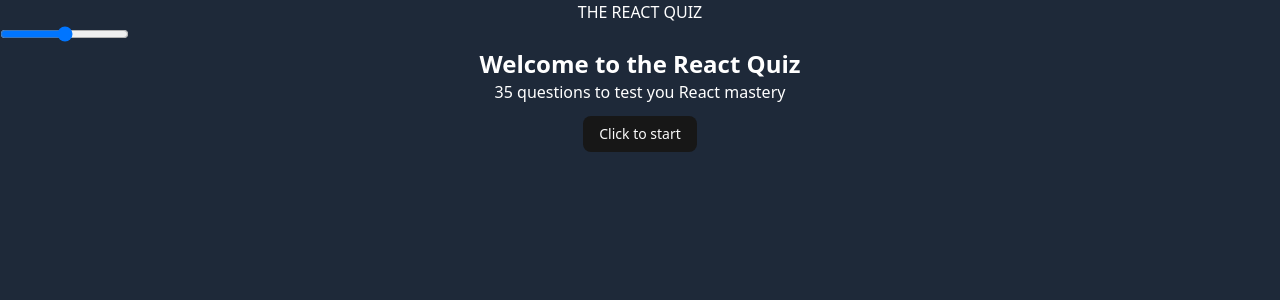
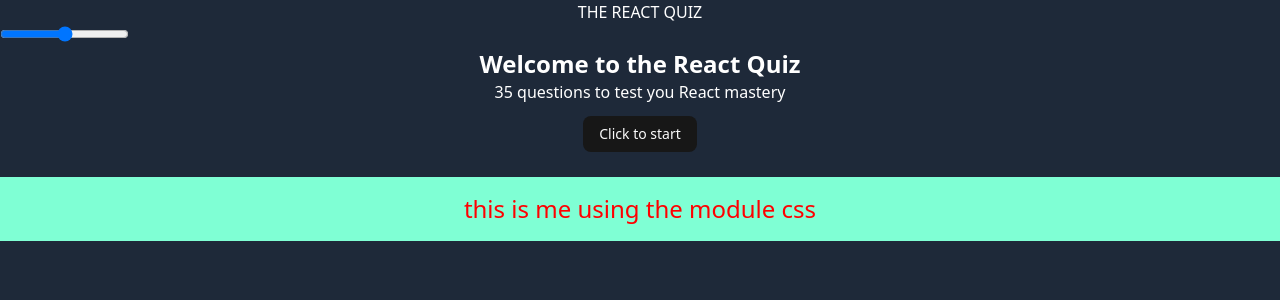
Before and after one commit to okechukwu-okolie/academy-kit-lms, a React (Vite) app in the folder client/: page / in a window 1280 px wide. Shown: the top 300 px of the page. Built offline with nearby package versions, Linux system fonts and the light colour scheme; no server answers.

Commit message:
adding to the codebase

```diff
--- a/client/src/dateCounter/DateCounter.jsx
+++ b/client/src/dateCounter/DateCounter.jsx
@@ -4,6 +4,7 @@ import Question from './Question';
 import { quizQuestions } from '@/jsonData/quizz';
 import QuizGreeting from './QuizGreeting';
 import SingleQuestion from './SingleQuestion';
+import styles from '../dateCounter/Landing.module.css'
 
 
 const initialState ={
@@ -56,6 +57,9 @@ const DateCounter = () => {
           {status === 'ready' && <QuizGreeting numberOfQuestions={numberOfQuestions} dispatch= {dispatch}/>}
           {status === 'active' && <SingleQuestion questions = {questions}/>}
         </Question>
+        <div className={styles.nav}>
+          this is me using the module css
+        </div>
     </div>
   )
 }
--- /dev/null
+++ b/client/src/dateCounter/Landing.module.css
@@ -0,0 +1,10 @@
+.nav{
+    font-size: x-large;
+    color: red;
+    flex:auto;
+    width: 100%;
+    text-align: center;
+    background-color: aquamarine;
+    padding: 14px;
+    margin-top: 25px;
+}
--- a/client/src/pages/Landing.jsx
+++ b/client/src/pages/Landing.jsx
@@ -1,8 +1,9 @@
 import Header from '@/components/component-pages/Header'
 import React, { useContext, useState } from 'react'
-import hero from '../../public/mainloginImage.png'
+import hero from '/mainloginImage.png'
 import Aside from '@/components/Aside'
 import { AuthContext } from '@/context/authContext'
+
 
 const Landing = () => {
     const [range, setRange]=useState(0)
@@ -13,7 +14,7 @@ const Landing = () => {
         console.log(range)
         // let date = new Date().toDateString()
   return (
-    <div>
+    <div >
         <Header handleCollapseMenu={handleCollapseMenu}/>
         <Aside collapseMenu={collapseMenu}/>
       <div>
```
Also changed, not shown: client/src/App.jsx (+10 -10 lines).
